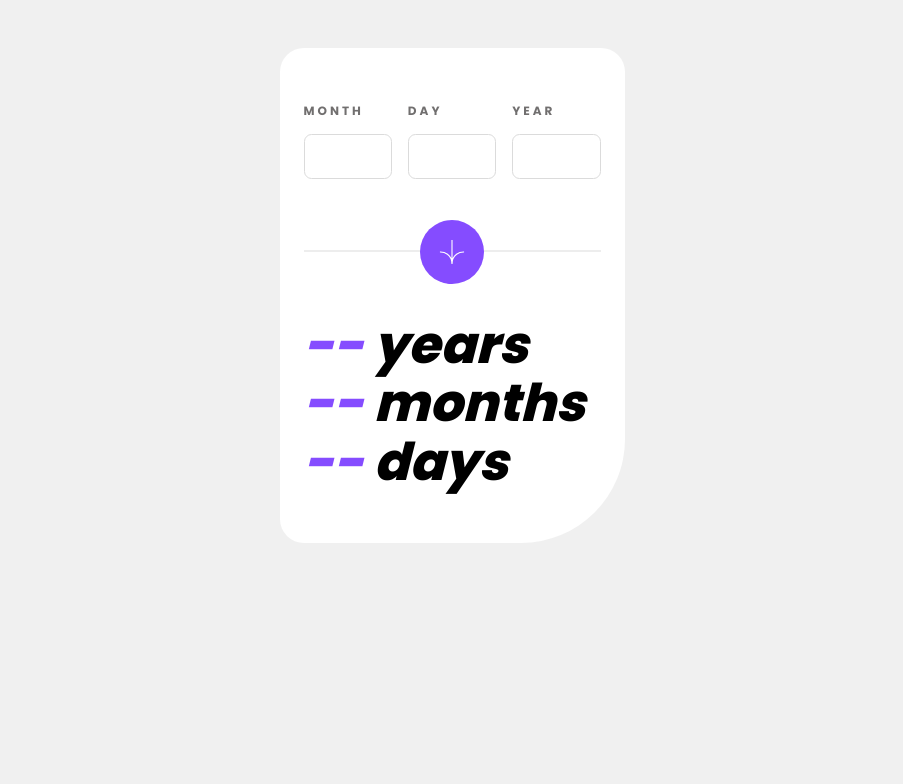
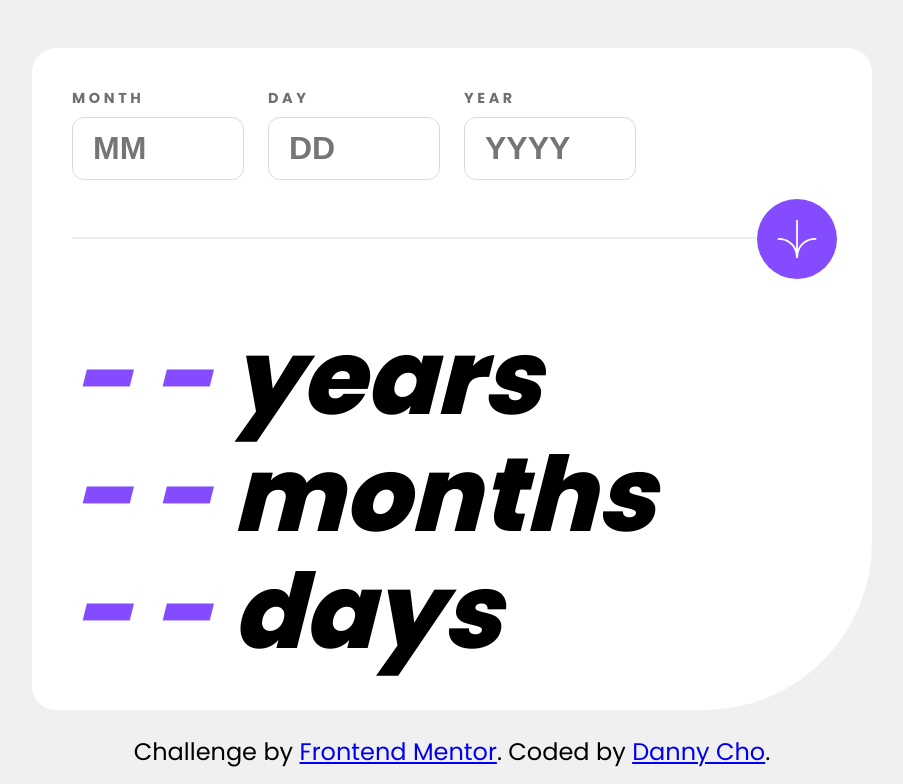
Before and after one commit to danheecho1/FEM_age-calculator-app, a Next.js app: page / in a window 1536 px wide. Shown: the part 40-824 px from the top of the page, without its empty margins (316-1219 px from the left). Before the commit the page ends 800 px from the top, so only its background shows below. Built offline with nearby package versions, Linux system fonts and the light colour scheme.

Commit message:
Added attribution component with links. Minor styling changes to follow the given design. Removed arrows in the number input field. Moved submit button from center to right side for desktop view.

```diff
--- a/app/page.module.css
+++ b/app/page.module.css
@@ -11,6 +11,14 @@
 	grid-column-gap: 0.5em;
 	border-bottom: 2px solid hsla(var(--clr-lightGrey), 0.5);
 	padding-bottom: 1.125em;
+}
+
+.birthdayDiv__dayDiv,
+.birthdayDiv__monthDiv,
+.birthdayDiv__yearDiv {
+	display: flex;
+	flex-direction: column;
+	gap: 0.25em;
 }
 
 .birthdayDiv__monthDiv__label,
@@ -34,7 +42,17 @@
 	border-radius: 0.375em;
 	font-size: 0.625rem;
 	font-weight: var(--fw-extraBold);
-	padding: 0.5em;
+	padding: 0.5em 0.625em;
+}
+
+.birthdayDiv__monthDiv__input::-webkit-outer-spin-button,
+.birthdayDiv__monthDiv__input::-webkit-inner-spin-button,
+.birthdayDiv__dayDiv__input::-webkit-outer-spin-button,
+.birthdayDiv__dayDiv__input::-webkit-inner-spin-button,
+.birthdayDiv__yearDiv__input::-webkit-outer-spin-button,
+.birthdayDiv__yearDiv__input::-webkit-inner-spin-button {
+	-webkit-appearance: none;
+	margin: 0;
 }
 
 .error__input {
@@ -53,7 +71,6 @@
 	font-weight: var(--fw-regular);
 	font-style: italic;
 	color: hsl(var(--clr-red));
-	margin-top: 1em;
 	opacity: 0;
 }
 
@@ -62,7 +79,6 @@
 	font-weight: var(--fw-regular);
 	font-style: italic;
 	color: hsl(var(--clr-red));
-	margin-top: 1em;
 }
 
 .display {
@@ -103,3 +119,40 @@
 .resultDiv__days__number {
 	color: hsl(var(--clr-purple));
 }
+
+@media screen and (min-width: 1440px) {
+	.container {
+		width: 840px;
+		padding: 1.25em;
+		border-bottom-right-radius: 5.25em;
+	}
+	.birthdayDiv {
+		grid-template-columns: 1fr 1fr 1fr 1fr;
+		grid-gap: 0 0.75em;
+	}
+	.birthdayDiv__monthDiv__label,
+	.birthdayDiv__dayDiv__label,
+	.birthdayDiv__yearDiv__label {
+		font-size: 0.45rem;
+	}
+	.birthdayDiv__monthDiv__input,
+	.birthdayDiv__dayDiv__input,
+	.birthdayDiv__yearDiv__input {
+		font-size: 1rem;
+		padding: 0.375em 0.625em;
+	}
+	.button {
+		width: 80px;
+		height: 80px;
+		bottom: 40px;
+		left: 345px;
+	}
+	.button__image {
+		transform: scale(0.875);
+	}
+	.resultDiv__years,
+	.resultDiv__months,
+	.resultDiv__days {
+		font-size: 3.25rem;
+	}
+}
--- a/app/page.tsx
+++ b/app/page.tsx
@@ -4,6 +4,7 @@ import { useRef, useState, useEffect } from "react";
 import Image from "next/image";
 import styles from "./page.module.css";
 import arrow from "../public/assets/images/icon-arrow.svg";
+import Attribution from "@/components/attribution";
 
 export default function Home() {
 	const yearsSpanRef = useRef<HTMLSpanElement>(null);
@@ -133,7 +134,6 @@ export default function Home() {
 			dayInputRef.current?.classList.add(styles["error__input"]);
 			dayMessageRef.current?.classList.add(styles["display"]);
 			resetAge();
-
 		}
 		if (!year) {
 			yearLabelRef.current?.classList.add(styles["error__label"]);
@@ -141,7 +141,6 @@ export default function Home() {
 			yearMessageRef.current?.classList.add(styles["display"]);
 			yearMessageRef.current!.innerHTML = "Must be a valid year";
 			resetAge();
-
 		}
 		if (!tense) {
 			monthLabelRef.current?.classList.add(styles["error__label"]);
@@ -168,6 +167,7 @@ export default function Home() {
 	};
 
 	return (
+		<>
 			<div className={styles.container}>
 				<form
 					className={styles.birthdayDiv}
@@ -186,11 +186,15 @@ export default function Home() {
 							type="number"
 							name="birthMonth"
 							id="birthMonth"
+							min="1"
 							className={styles.birthdayDiv__monthDiv__input}
+							placeholder="MM"
 						/>
 						<p
 							ref={monthMessageRef}
-						className={styles.birthdayDiv__monthDiv__errorMessage}>
+							className={
+								styles.birthdayDiv__monthDiv__errorMessage
+							}>
 							Must be a valid month
 						</p>
 					</div>
@@ -207,11 +211,15 @@ export default function Home() {
 							type="number"
 							name="birthDay"
 							id="birthDay"
+							min="1"
 							className={styles.birthdayDiv__dayDiv__input}
+							placeholder="DD"
 						/>
 						<p
 							ref={dayMessageRef}
-						className={styles.birthdayDiv__dayDiv__errorMessage}>
+							className={
+								styles.birthdayDiv__dayDiv__errorMessage
+							}>
 							Must be a valid day
 						</p>
 					</div>
@@ -228,7 +236,9 @@ export default function Home() {
 							type="number"
 							name="birthYear"
 							id="birthYear"
+							min="1400"
 							className={styles.birthdayDiv__yearDiv__input}
+							placeholder="YYYY"
 						/>
 						<p
 							ref={yearMessageRef}
@@ -249,7 +259,7 @@ export default function Home() {
 						<span
 							ref={yearsSpanRef}
 							className={styles.resultDiv__years__number}>
-						--
+							- -
 						</span>{" "}
 						years
 					</p>
@@ -257,7 +267,7 @@ export default function Home() {
 						<span
 							ref={monthsSpanRef}
 							className={styles.resultDiv__months__number}>
-						--
+							- -
 						</span>{" "}
 						months
 					</p>
@@ -265,11 +275,13 @@ export default function Home() {
 						<span
 							ref={daysSpanRef}
 							className={styles.resultDiv__days__number}>
-						--
+							- -
 						</span>{" "}
 						days
 					</p>
 				</div>
 			</div>
+			<Attribution />
+		</>
 	);
 }
--- /dev/null
+++ b/components/Attribution.module.css
@@ -0,0 +1,12 @@
+.attribution,
+.attribution a {
+	font-size: 0.375rem;
+	margin-top: 1em;
+}
+
+@media screen and (min-width: 1440px) {
+	.attribution,
+	.attribution a {
+		font-size: 0.75rem;
+	}
+}
--- /dev/null
+++ b/components/Attribution.tsx
@@ -0,0 +1,22 @@
+import React from "react";
+import styles from "./Attribution.module.css"
+
+const Attribution = () => {
+	return (
+		<div className={styles.attribution}>
+			Challenge by{" "}
+			<a
+				href="https://www.frontendmentor.io?ref=challenge"
+				target="_blank">
+				Frontend Mentor
+			</a>
+			. Coded by{" "}
+			<a href="https://github.com/danheecho1" target="_blank">
+				Danny Cho
+			</a>
+			.
+		</div>
+	);
+};
+
+export default Attribution;
```
Lines whose indentation alone changed are shown as unchanged.
